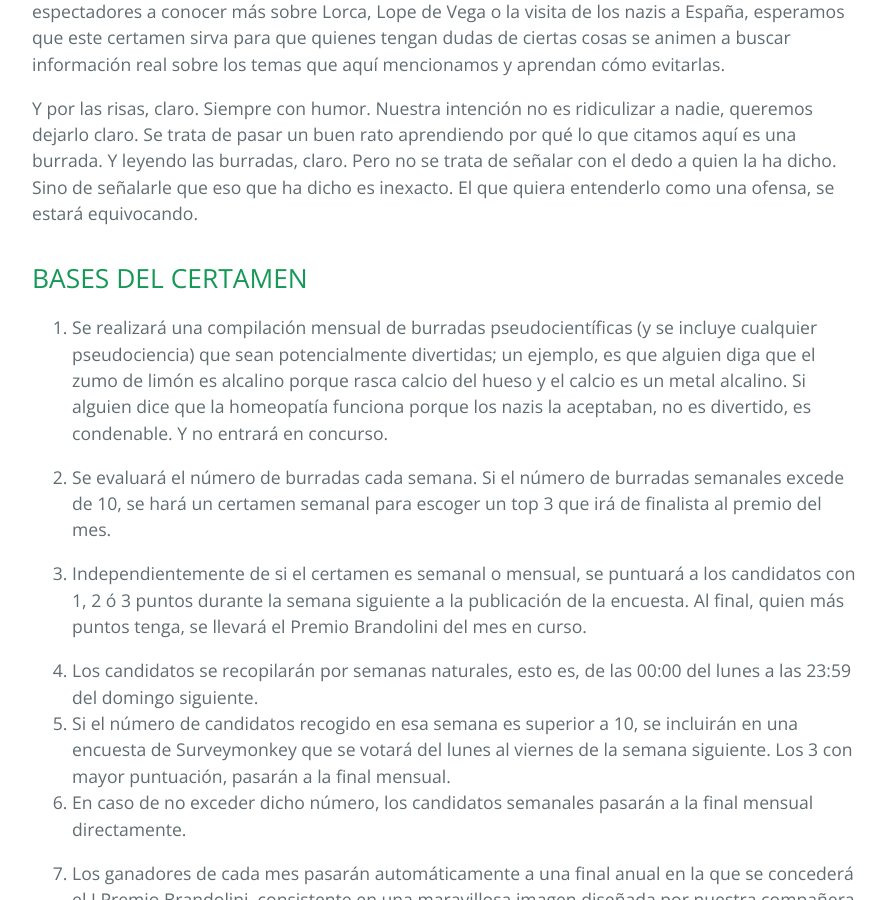
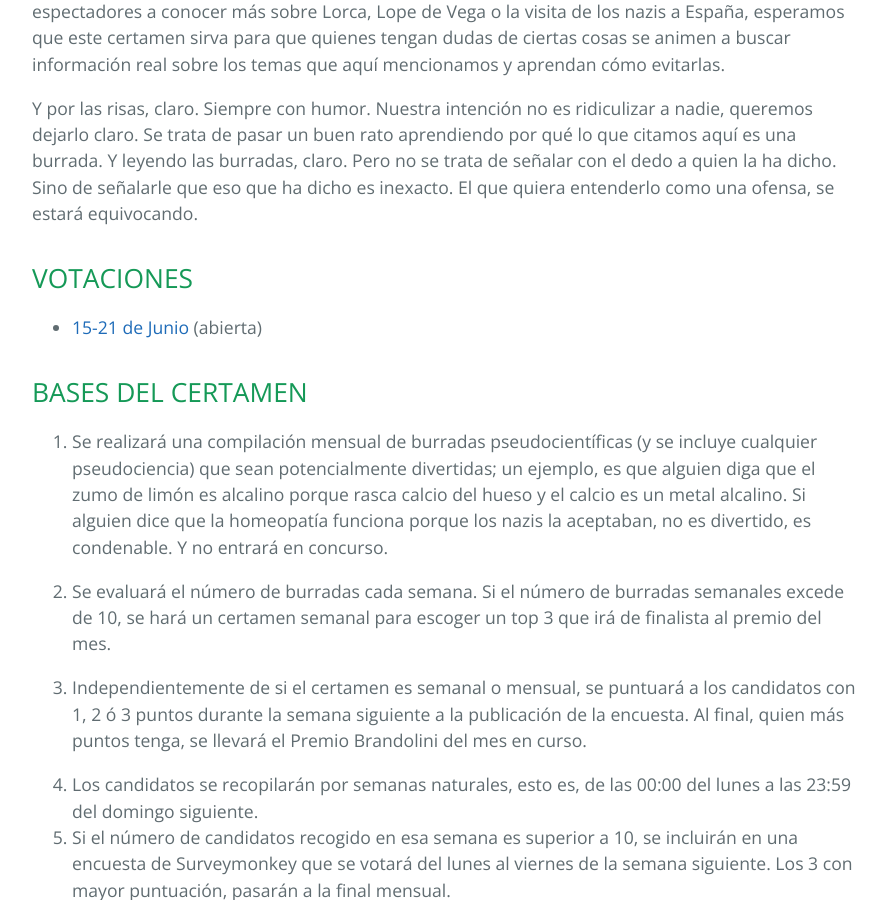
Before and after one commit to bardolini/bardolini.github.io, a Jekyll site: the page built from index.md, in a window 1280 px wide and 900 px high, scrolled down 979 px. Shown: the whole window, without its empty margins (192-1078 px from the left). Built offline with Jekyll 4.4.1, drawn with Linux system fonts in a browser that asks for light colours.

Commit message:
Update index.md

```diff
--- a/index.md
+++ b/index.md
@@ -21,6 +21,10 @@ Pero tenemos muy claro que esto también fomentará el pensamiento crítico entr
 
 Y por las risas, claro. Siempre con humor. Nuestra intención no es ridiculizar a nadie, queremos dejarlo claro. Se trata de pasar un buen rato aprendiendo por qué lo que citamos aquí es una burrada. Y leyendo las burradas, claro. Pero no se trata de señalar con el dedo a quien la ha dicho. Sino de señalarle que eso que ha dicho es inexacto. El que quiera entenderlo como una ofensa, se estará equivocando.
 
+## VOTACIONES
+
+* [15-21 de Junio](http://es.surveymonkey.com/s/TXRSBJ2) (abierta)
+
 ## BASES DEL CERTAMEN
 
 1. Se realizará una compilación mensual de burradas pseudocientíficas (y se incluye cualquier pseudociencia) que sean potencialmente divertidas; un ejemplo, es que alguien diga que el zumo de limón es alcalino porque rasca calcio del hueso y el calcio es un metal alcalino. Si alguien dice que la homeopatía funciona porque los nazis la aceptaban, no es divertido, es condenable. Y no entrará en concurso.
```
